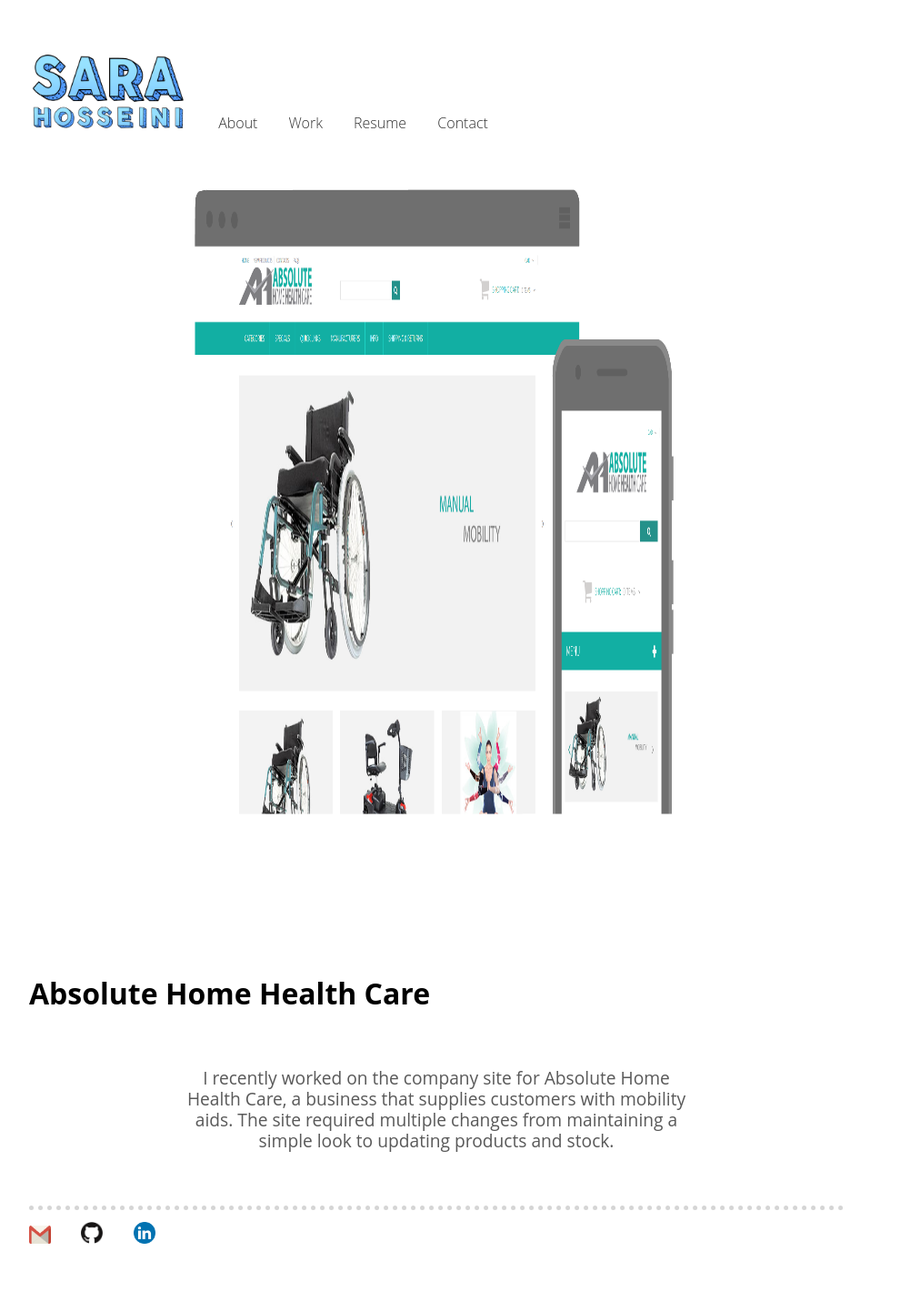
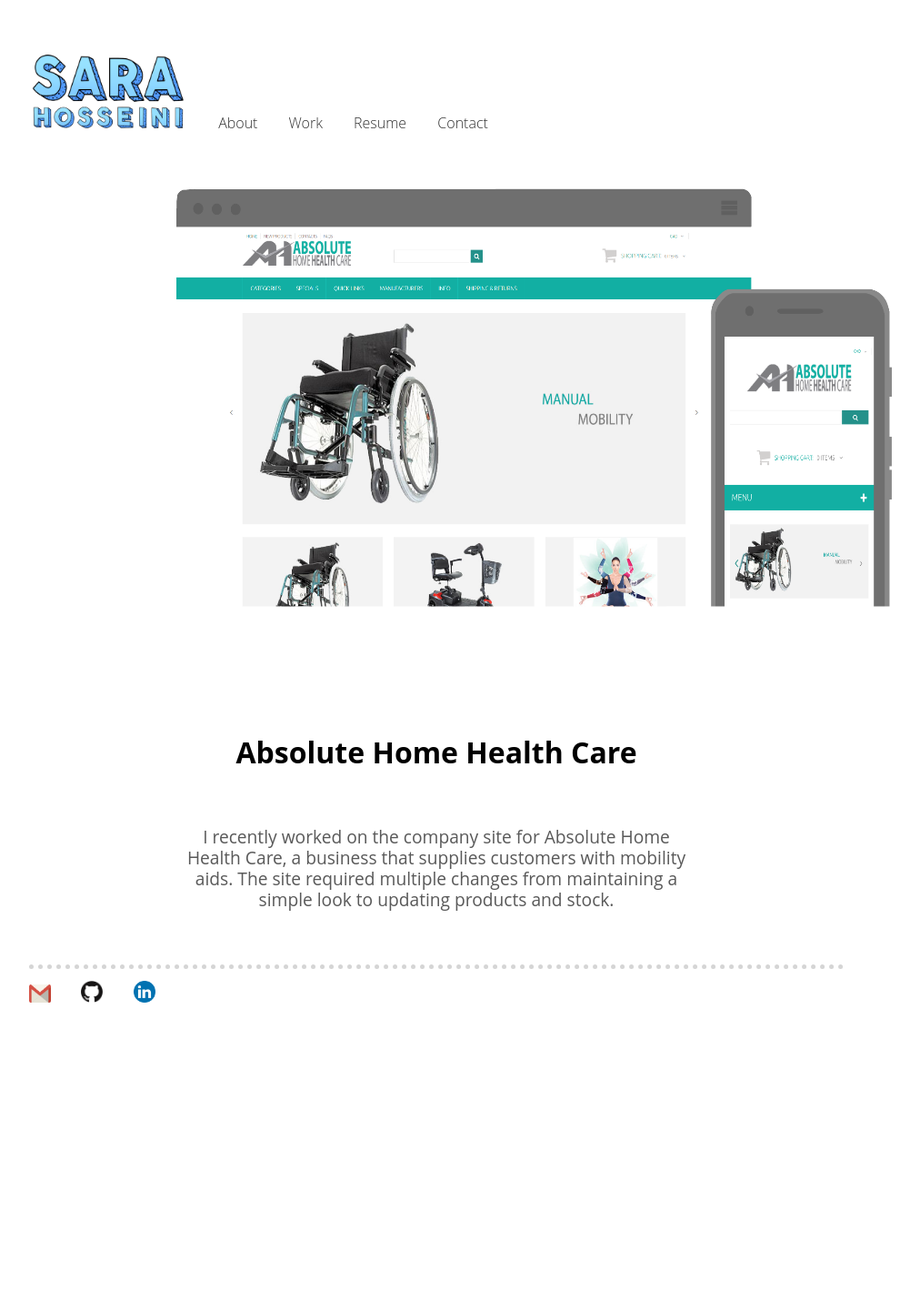
Before and after one commit to sarahoss/sarahoss.github.io, a Jekyll site: the page built from work/index.html, in a window 1280 px wide. Shown: the whole page at 91% size, without its empty margins (160-1172 px from the left). Built offline with Jekyll 4.4.1, drawn with Linux system fonts in a browser that asks for light colours; after the commit the page ends 1166 px from its top, so only the background shows below that.

Commit message:
Update index.html

```diff
--- a/work/index.html
+++ b/work/index.html
@@ -4,9 +4,9 @@
 ---
 <div class="blurb">
 	<p align="center">
-  		<img class="img-responsive" src="/src/ABS_Personal.png" height="800" width="535"/>
+  		<img class="img-responsive" src="/src/ABS_Personal.png" height="535" width="800"/>
 	</p>
-	<h2>Absolute Home Health Care</h2>
+	<h2 align="center">Absolute Home Health Care</h2>
 	<p id="abstext" align="center" >
 		I recently worked on the company site for Absolute Home Health Care, a business that supplies customers with mobility aids. The site required multiple changes from maintaining a simple look to updating products and stock.
 	</p>
```
